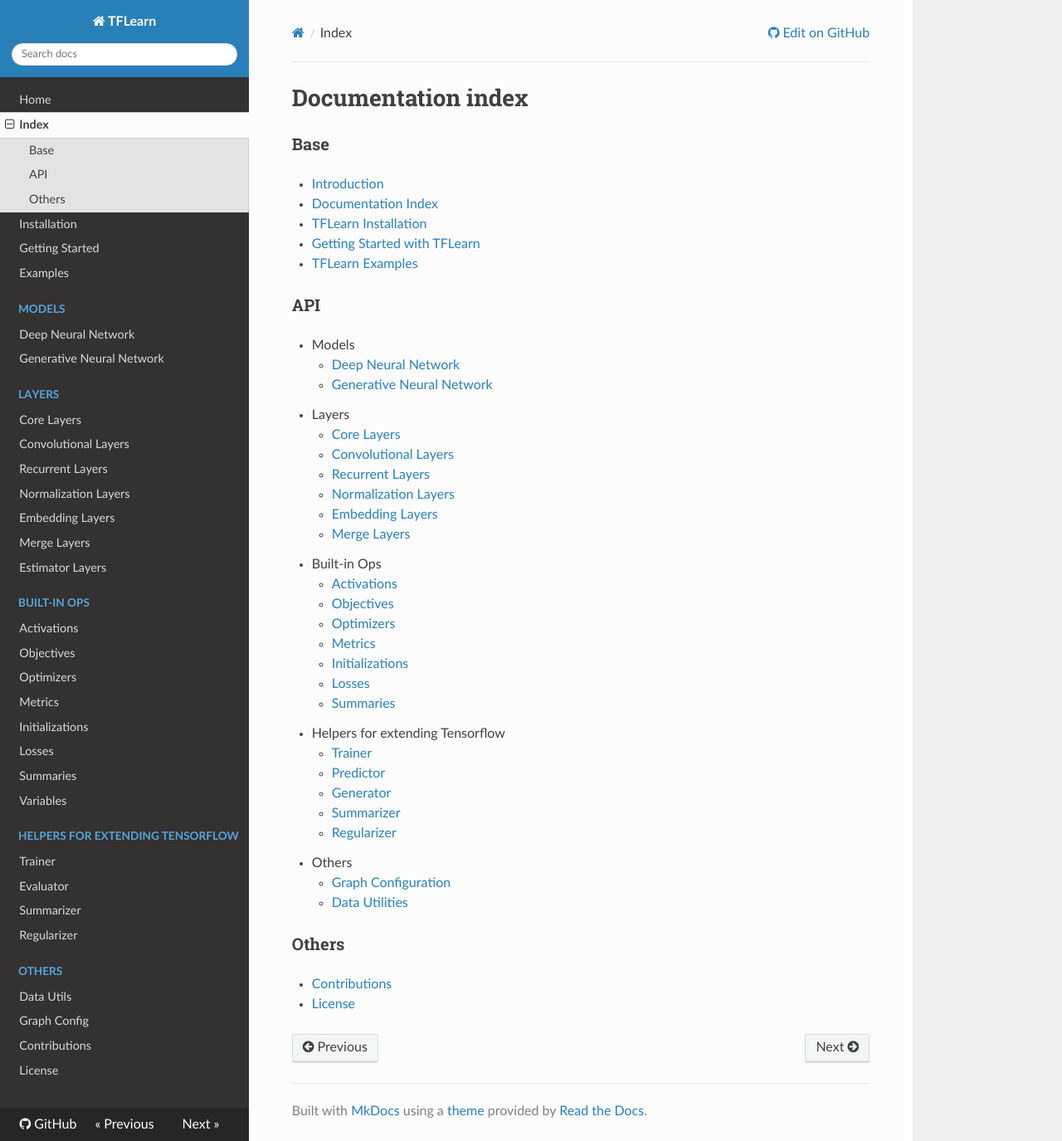
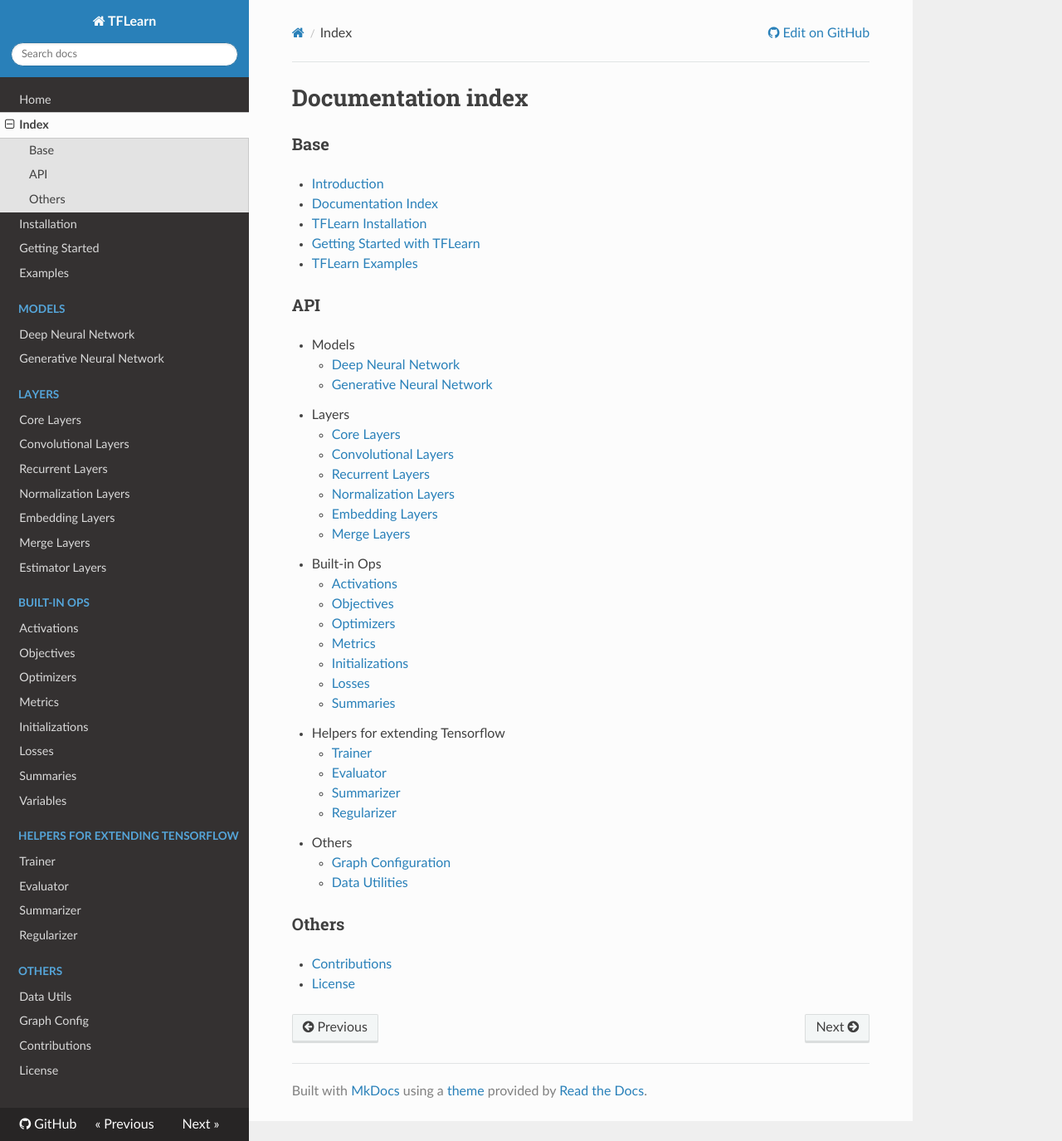
Before and after one commit to tflearn/tflearn, an MkDocs documentation site: the page built from docs/templates/doc_index.md, in a window 1280 px wide and 1375 px high. Shown: the whole window at 83% size. Built offline with MkDocs 1.6.1, drawn with Linux system fonts in a browser that asks for light colours; nearby versions of some CDN libraries; old or Windows-style settings are respelled for this version of MkDocs.

Commit message:
minor fix

```diff
--- a/docs/templates/doc_index.md
+++ b/docs/templates/doc_index.md
@@ -28,8 +28,7 @@
     - [Summaries](summaries)
 - Helpers for extending Tensorflow
     - [Trainer](helpers/trainer)
-    - [Predictor](helpers/predictor)
-    - [Generator](helpers/generator)
+    - [Evaluator](helpers/evaluator)
     - [Summarizer](helpers/summarizer)
     - [Regularizer](helpers/regularizer)
 - Others
```
Also changed, not shown: README.md, 1 other file.
